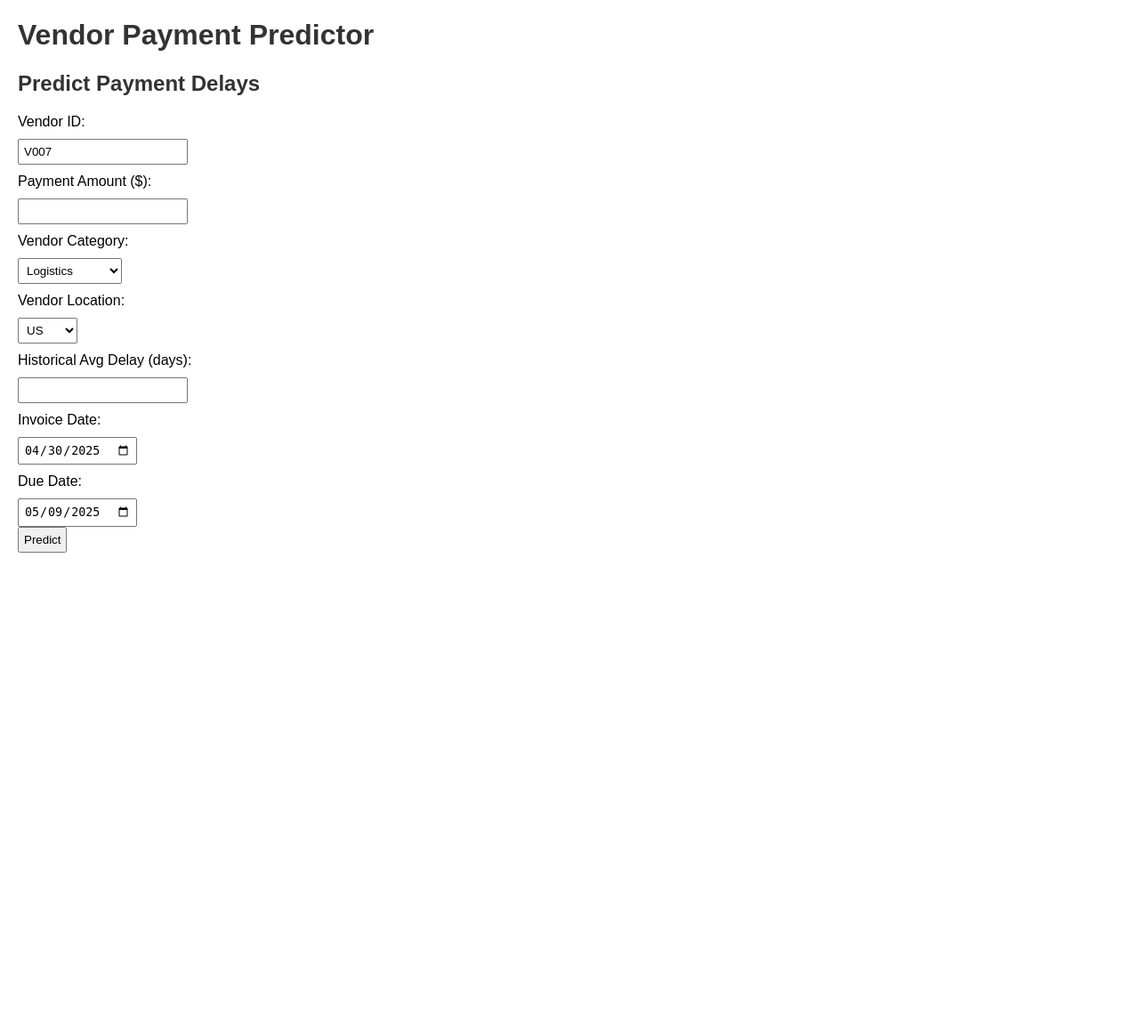
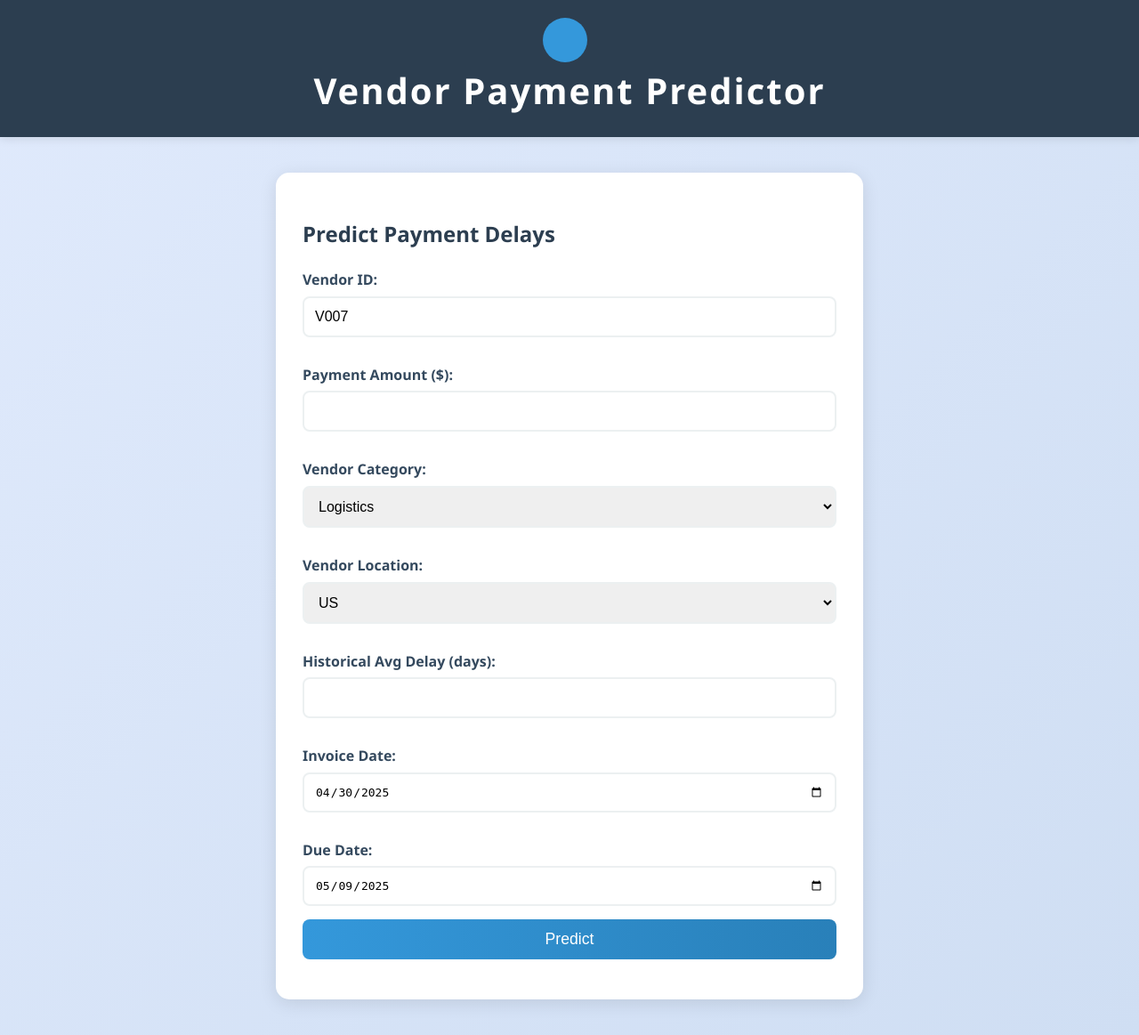
Before and after one commit to HimanshuFulera/vendor-payment-predictor, a Flask app: page / in a window 1280 px wide. Shown: the whole page at 89% size. Before the commit the page ends 621 px from the top, so only its background shows below. Run offline with Flask 3, Linux system fonts and the light colour scheme; parts of the project's set-up code (start-up, migrations or seed data) failed here and were passed over; some libraries are stand-ins or nearby versions.

Commit message:
Update style.css

```diff
--- a/static/style.css
+++ b/static/style.css
@@ -1,9 +1,139 @@
-body { font-family: Arial, sans-serif; margin: 20px; }
-h1, h2 { color: #333; }
-form { margin: 20px 0; }
-label { display: block; margin: 10px 0; }
-input, select { padding: 5px; }
-button { padding: 10px; background-color: #4CAF50; color: white; border: none; cursor: pointer; }
-button:hover { background-color: #45a049; }
-#result { margin-top: 20px; font-weight: bold; }
-canvas { margin: 20px 0; max-width: 400px; }
+/* Reset and Base Styles */
+body {
+    font-family: 'Segoe UI', Tahoma, Geneva, Verdana, sans-serif;
+    background: linear-gradient(135deg, #e0eafc, #cfdef3);
+    margin: 0;
+    padding: 0;
+    color: #2c3e50;
+    line-height: 1.6;
+}
+
+header {
+    background: #2c3e50;
+    color: white;
+    padding: 20px;
+    text-align: center;
+    box-shadow: 0 2px 10px rgba(0, 0, 0, 0.1);
+}
+
+header h1 {
+    margin: 0;
+    font-size: 2.5em;
+    letter-spacing: 2px;
+}
+
+header .logo-placeholder {
+    width: 50px;
+    height: 50px;
+    background: #3498db;
+    border-radius: 50%;
+    display: inline-block;
+    margin-right: 10px;
+    vertical-align: middle;
+}
+
+/* Form Styling */
+.container {
+    max-width: 600px;
+    margin: 40px auto;
+    padding: 30px;
+    background: white;
+    border-radius: 15px;
+    box-shadow: 0 4px 20px rgba(0, 0, 0, 0.1);
+    animation: fadeIn 0.5s ease-in;
+}
+
+@keyframes fadeIn {
+    from { opacity: 0; transform: translateY(-20px); }
+    to { opacity: 1; transform: translateY(0); }
+}
+
+form label {
+    display: block;
+    font-weight: bold;
+    margin: 15px 0 5px;
+    color: #34495e;
+}
+
+form input, form select {
+    width: 100%;
+    padding: 12px;
+    margin-bottom: 15px;
+    border: 2px solid #ecf0f1;
+    border-radius: 8px;
+    box-sizing: border-box;
+    font-size: 1em;
+    transition: border-color 0.3s ease;
+}
+
+form input:focus, form select:focus {
+    border-color: #3498db;
+    outline: none;
+}
+
+form input[type="submit"] {
+    background: linear-gradient(90deg, #3498db, #2980b9);
+    color: white;
+    border: none;
+    padding: 12px 25px;
+    cursor: pointer;
+    border-radius: 8px;
+    font-size: 1.1em;
+    transition: transform 0.2s, box-shadow 0.2s;
+}
+
+form input[type="submit"]:hover {
+    transform: translateY(-2px);
+    box-shadow: 0 5px 15px rgba(52, 152, 219, 0.4);
+}
+
+/* Prediction and Chart */
+.result-section {
+    max-width: 600px;
+    margin: 30px auto;
+    padding: 20px;
+    background: white;
+    border-radius: 15px;
+    box-shadow: 0 4px 20px rgba(0, 0, 0, 0.1);
+    text-align: center;
+}
+
+#chart {
+    margin: 20px auto;
+    max-width: 100%;
+    height: 400px;
+}
+
+.summary {
+    max-width: 600px;
+    margin: 20px auto;
+    padding: 20px;
+    background: #fff;
+    border-radius: 15px;
+    box-shadow: 0 4px 20px rgba(0, 0, 0, 0.1);
+}
+
+.summary h3 {
+    color: #2c3e50;
+    margin-top: 0;
+}
+
+.summary p {
+    margin: 5px 0;
+    color: #34495e;
+}
+
+/* Responsiveness */
+@media (max-width: 600px) {
+    .container, .result-section, .summary {
+        margin: 20px;
+        padding: 15px;
+        width: calc(100% - 40px);
+    }
+    header h1 {
+        font-size: 1.8em;
+    }
+    form input, form select {
+        font-size: 0.9em;
+    }
+}
```
